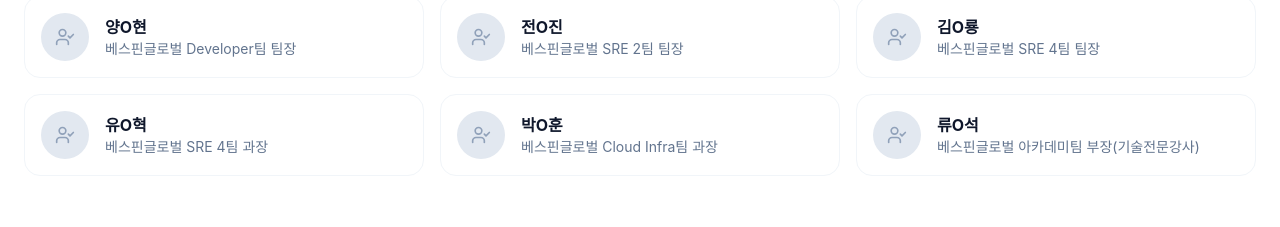
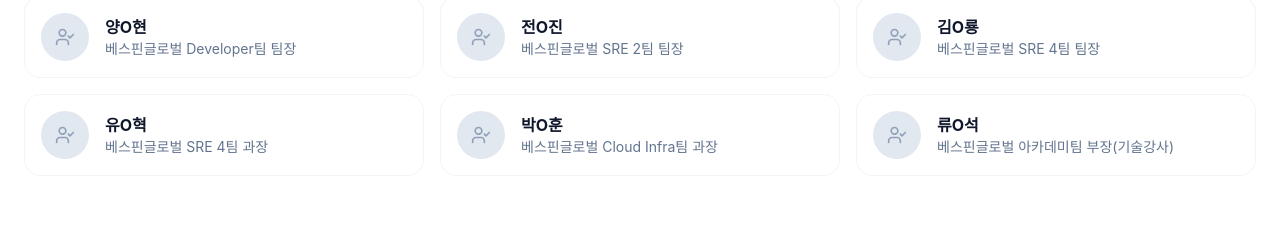
Before and after one commit to dvdkkk/multicloud-bespin-bit-ms, a React (Vite) app: page / in a window 1280 px wide. Shown: the part 9080-9307 px from the top of the page. Built offline with nearby package versions, Linux system fonts and the light colour scheme; a web font is replaced by a local one.

Commit message:
fix: Correct instructor title
Update the title for instructor "류O석" from "부장(기술전문강사)" to "부장(기술강사)" for accuracy.

```diff
--- a/src/App.tsx
+++ b/src/App.tsx
@@ -598,7 +598,7 @@
               { name: "김O룡", role: "베스핀글로벌 SRE 4팀 팀장" },
               { name: "유O혁", role: "베스핀글로벌 SRE 4팀 과장" },
               { name: "박O훈", role: "베스핀글로벌 Cloud Infra팀 과장" },
-              { name: "류O석", role: "베스핀글로벌 아카데미팀 부장(기술전문강사)" }
+              { name: "류O석", role: "베스핀글로벌 아카데미팀 부장(기술강사)" }
             ].map((instructor, i) => (
               <div key={i} className="flex items-center gap-4 p-4 rounded-2xl border border-slate-100 hover:bg-slate-50 transition-colors">
                 <div className="w-12 h-12 bg-slate-200 rounded-full flex items-center justify-center text-slate-400 font-bold">
```
